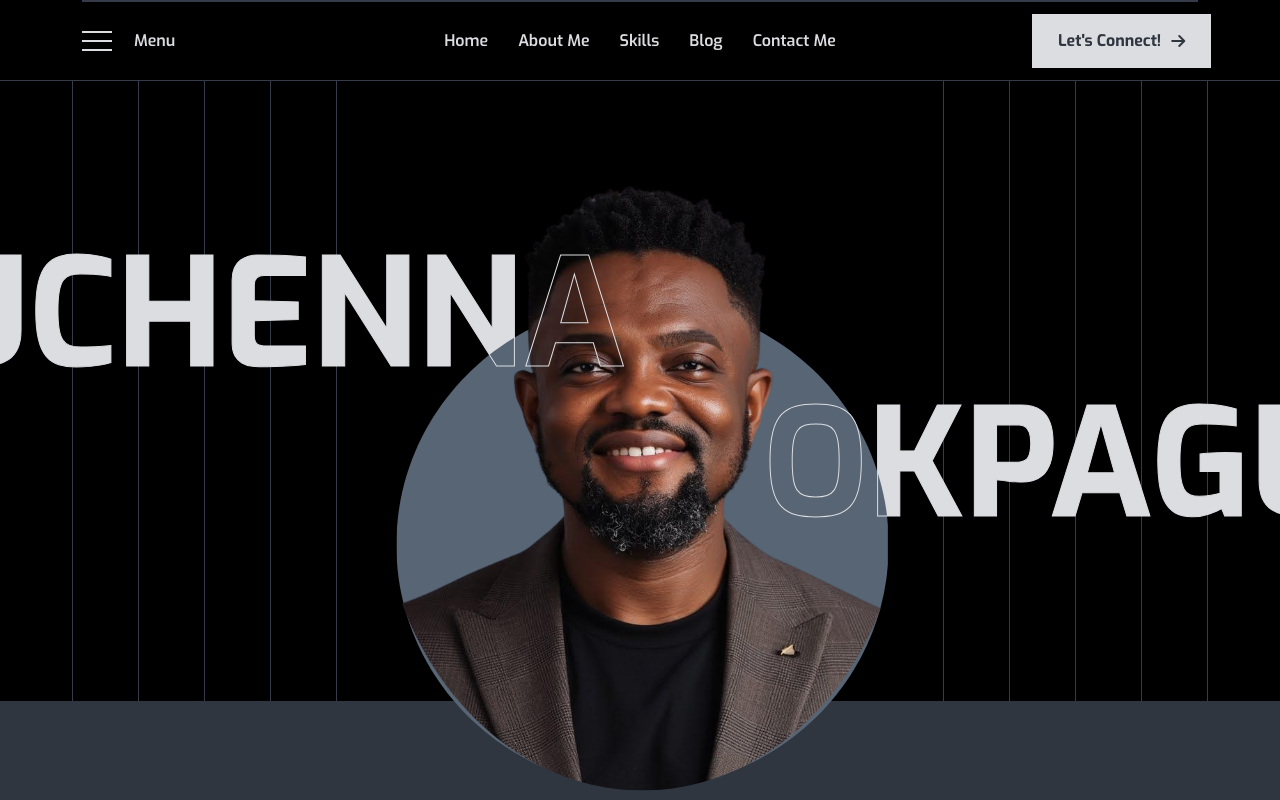
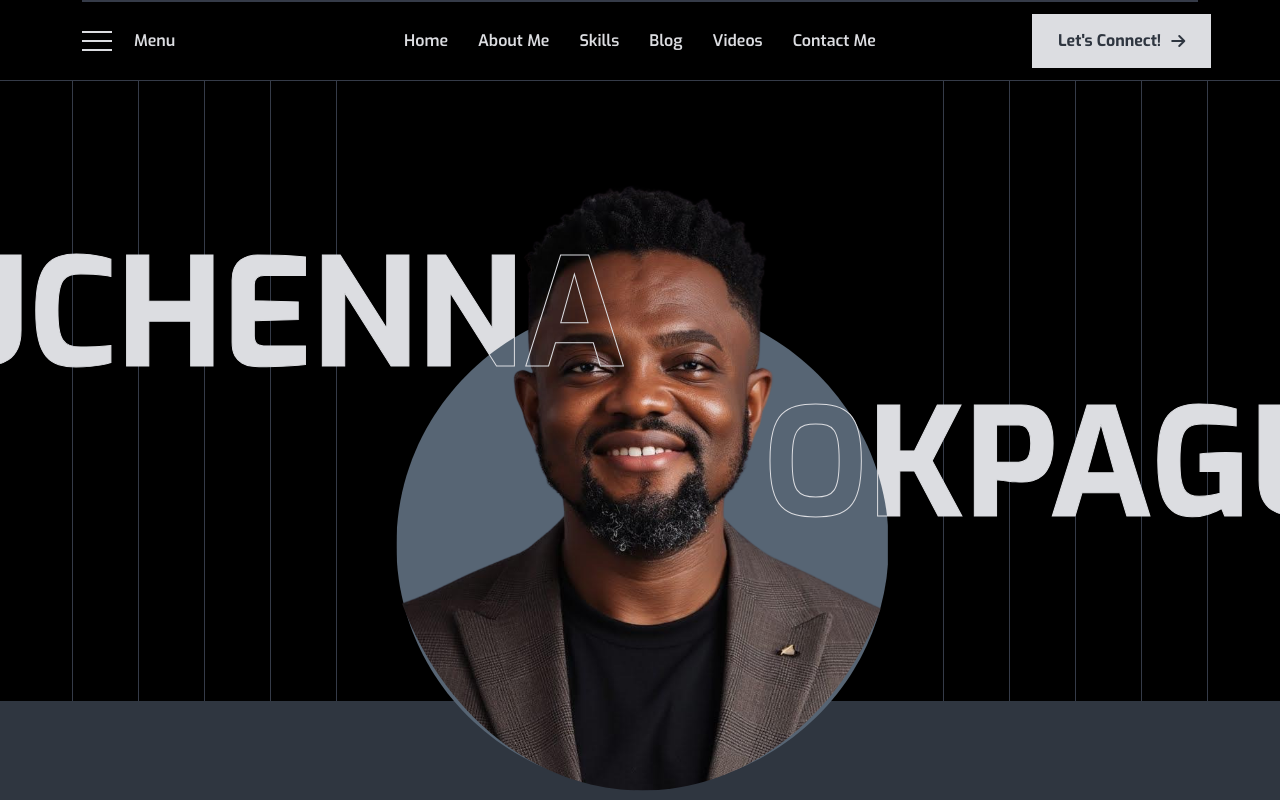
Before and after one commit to Chrstphr9/UE-Portfolio, a Next.js app: page / in a window 1280 px wide. Shown: the top 800 px of the page. Built offline with nearby package versions, Linux system fonts and the light colour scheme; a web font is replaced by a local one.

Commit message:
Update Header component to open menu links in a new tab and add Videos menu item

```diff
--- a/src/components/personal-portfolio/Header.jsx
+++ b/src/components/personal-portfolio/Header.jsx
@@ -65,7 +65,7 @@ const Header = () => {
                                   : ""
                               }
                             >
-                              <Link href={menu.link || "#0"}>
+                              <Link href={menu.link || "#0"} target="_blank">
                                 {menu?.name}
                                 {menu?.subMenu && menu?.subMenu.length > 0 && (
                                   <i className="fa-solid fa-angle-down"></i>
--- a/src/constant/menus.js
+++ b/src/constant/menus.js
@@ -22,6 +22,12 @@ const menus = [
   },
   {
     id: 5,
+    name: "Videos",
+    link: "https://youtube.com/@ucheokpagu",
+    newTab: true
+  },
+  {
+    id: 6,
     name: "Contact Me",
     link: "/contact",
   },
```
